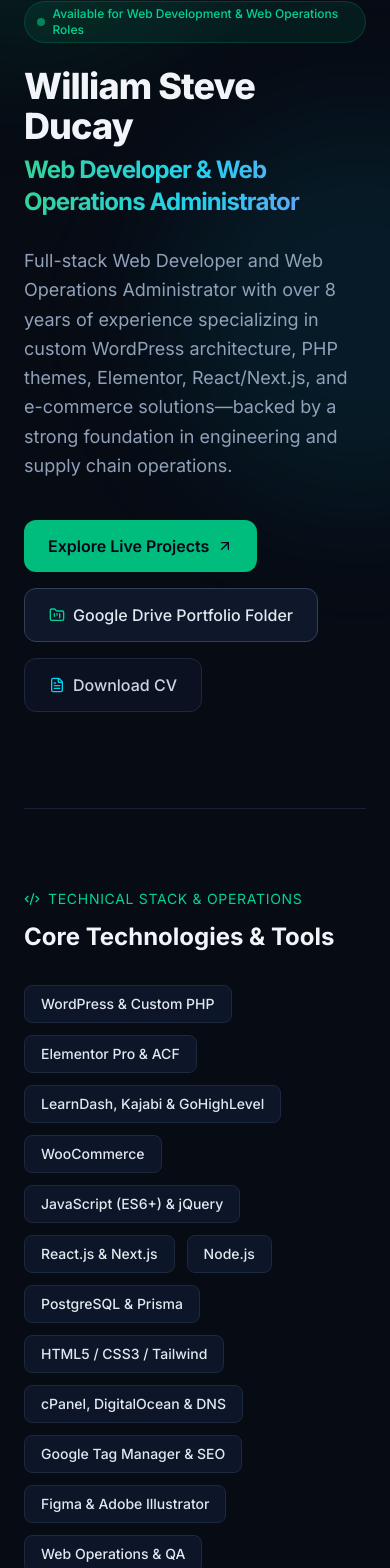
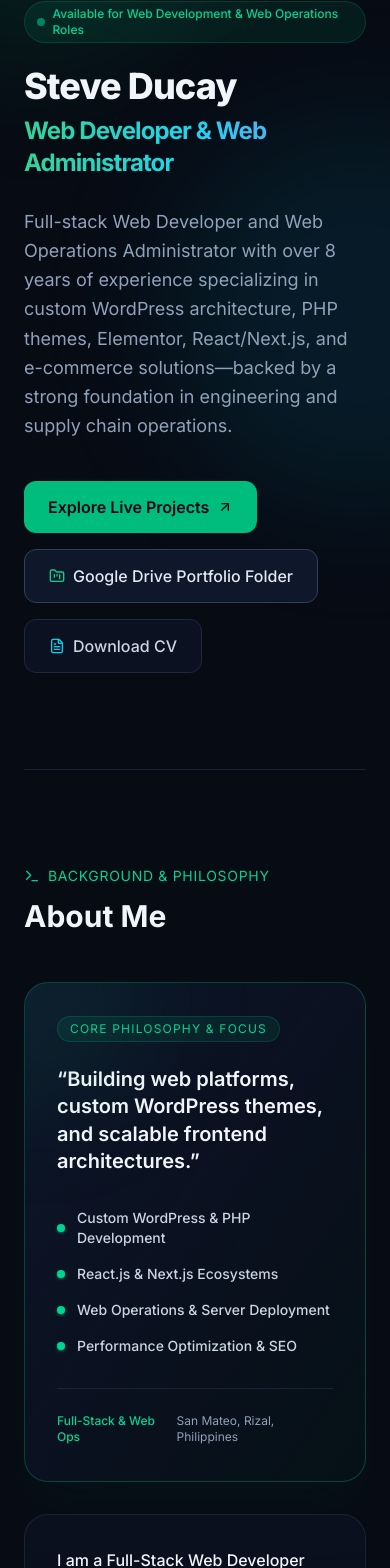
Before and after one commit to 2steve8/wsd-portfolio, a Next.js app: page / in a window 390 px wide. Shown: the part 160-1728 px from the top of the page. Built offline with nearby package versions, Linux system fonts and the light colour scheme.

Commit message:
second commit: updated information

```diff
--- a/src/app/layout.tsx
+++ b/src/app/layout.tsx
@@ -7,13 +7,14 @@ const inter = Inter({ subsets: ["latin"] });
 export const metadata: Metadata = {
   metadataBase: new URL("https://williamsteveducay.dev"), // Update to your final custom domain if you connect one
   title: {
-    default: "William Steve Ducay | Web Developer & Web Operations Administrator",
+    default: "Steve Ducay | Web Developer & Web Operations Administrator",
     template: "%s | William Steve Ducay Portfolio",
   },
   description:
-    "Portfolio of William Steve Ducay, Full-Stack Web Developer and Web Operations Administrator specializing in WordPress, custom PHP, Elementor, React, Next.js, and scalable web architecture.",
+    "Portfolio of Steve Ducay, Full-Stack Web Developer and Web Operations Administrator specializing in WordPress, custom PHP, Elementor, React, Next.js, and scalable web architecture.",
   keywords: [
     "William Steve Ducay",
+    "Steve Ducay",
     "Web Developer Philippines",
     "Web Operations Administrator",
     "WordPress Developer San Mateo Rizal",
@@ -23,12 +24,12 @@ export const metadata: Metadata = {
     "Frontend Developer",
     "WooCommerce Specialist",
   ],
-  authors: [{ name: "William Steve Ducay", url: "https://github.com" }],
-  creator: "William Steve Ducay",
+  authors: [{ name: "Steve Ducay", url: "https://github.com/2steve8" }],
+  creator: "Steve Ducay",
   openGraph: {
     type: "website",
     locale: "en_US",
-    url: "https://williamsteveducay.dev",
+    url: "https://wsd-portfolio.vercel.app/",
     title: "William Steve Ducay | Web Developer & Web Operations Administrator",
     description:
       "Explore the professional portfolio, production projects, and work history of William Steve Ducay, featuring custom WordPress builds, React apps, and web operations expertise.",
@@ -44,7 +45,7 @@ export const metadata: Metadata = {
   },
   twitter: {
     card: "summary_large_image",
-    title: "William Steve Ducay | Web Developer & Web Operations Administrator",
+    title: "Steve Ducay | Web Developer & Web Operations Administrator",
     description:
       "Full-Stack Web Developer and Web Operations Administrator specializing in WordPress, React, Next.js, and scalable web architecture.",
   },
--- a/src/app/page.tsx
+++ b/src/app/page.tsx
@@ -1,6 +1,7 @@
 "use client";
 
 import {
+  ABOUT_ME,
   EDUCATION,
   EXPERIENCE,
   PERSONAL_INFO,
@@ -237,6 +238,82 @@ export default function PortfolioPage() {
           </div>
         </section>
 
+        {/* ABOUT ME SECTION */}
+        <section id="about" className="py-24 border-b border-slate-800/80">
+          <div className="flex items-center gap-2 text-emerald-400 text-sm font-mono uppercase tracking-wider mb-3">
+            <Terminal className="w-4 h-4" />
+            <span>Background & Philosophy</span>
+          </div>
+
+          <h2 className="text-3xl sm:text-4xl font-bold mb-12">
+            About Me
+          </h2>
+
+          <div className="grid grid-cols-1 lg:grid-cols-12 gap-8 items-stretch">
+            {/* Left Column: Core Focus & Philosophy Card (5 Cols) */}
+            <div className="lg:col-span-5 rounded-3xl bg-gradient-to-br from-slate-900/90 via-slate-900/50 to-emerald-950/20 border border-emerald-500/30 p-8 sm:p-10 relative overflow-hidden flex flex-col justify-between shadow-2xl shadow-emerald-950/20">
+              <div className="absolute -top-20 -left-20 w-48 h-48 bg-emerald-500/10 rounded-full blur-3xl pointer-events-none" />
+
+              <div>
+                {/* Increased bottom margin below the badge */}
+                <div className="mb-6">
+                  <span className="inline-block px-3 py-1 rounded-full bg-emerald-500/10 border border-emerald-500/20 text-emerald-400 font-mono text-xs uppercase tracking-widest">
+                    Core Philosophy & Focus
+                  </span>
+                </div>
+
+                <blockquote className="text-xl sm:text-2xl font-semibold text-slate-100 leading-snug mb-8">
+                  &ldquo;{ABOUT_ME.headline}&rdquo;
+                </blockquote>
+
+                {/* Bullet Focus List with clean bottom spacing */}
+                <ul className="space-y-4 mb-8">
+                  {ABOUT_ME.focusAreas.map((area, idx) => (
+                    <li key={idx} className="flex items-center gap-3 text-sm text-slate-300 font-medium">
+                      <span className="w-2 h-2 rounded-full bg-emerald-400 shrink-0 shadow-sm shadow-emerald-500/50" />
+                      <span>{area}</span>
+                    </li>
+                  ))}
+                </ul>
+              </div>
+
+              <div className="pt-6 pb-1 border-t border-slate-800/80 flex items-center justify-between text-xs font-mono text-slate-400">
+                <span className="text-emerald-400 font-medium">
+                  Full-Stack & Web Ops
+                </span>
+                <span>{PERSONAL_INFO.location}</span>
+              </div>
+            </div>
+
+            {/* Right Column: Narrative & Stats Grid (7 Cols) */}
+            <div className="lg:col-span-7 flex flex-col justify-between rounded-3xl bg-slate-900/40 border border-slate-800/80 p-8 sm:p-10">
+              <div className="space-y-5 text-slate-300 text-base sm:text-lg leading-relaxed mb-8">
+                {ABOUT_ME.paragraphs.map((paragraph, idx) => (
+                  <p key={idx} className={idx === 0 ? "text-slate-100 font-medium" : ""}>
+                    {paragraph}
+                  </p>
+                ))}
+              </div>
+
+              {/* Mini Stats Bar */}
+              <div className="grid grid-cols-3 gap-4 pt-6 border-t border-slate-800/80 text-center sm:text-left">
+                <div className="p-3 sm:p-4 rounded-xl bg-slate-950/60 border border-slate-800">
+                  <div className="text-emerald-400 font-bold text-xl sm:text-2xl">8+</div>
+                  <div className="text-[11px] font-mono text-slate-400 uppercase tracking-wider mt-0.5">Years Exp.</div>
+                </div>
+                <div className="p-3 sm:p-4 rounded-xl bg-slate-950/60 border border-slate-800">
+                  <div className="text-cyan-400 font-bold text-xl sm:text-2xl">BSIT</div>
+                  <div className="text-[11px] font-mono text-slate-400 uppercase tracking-wider mt-0.5">STI Marikina</div>
+                </div>
+                <div className="p-3 sm:p-4 rounded-xl bg-slate-950/60 border border-slate-800">
+                  <div className="text-emerald-400 font-bold text-xl sm:text-2xl">100%</div>
+                  <div className="text-[11px] font-mono text-slate-400 uppercase tracking-wider mt-0.5">Precision QA</div>
+                </div>
+              </div>
+            </div>
+          </div>
+        </section>
+
         {/* TECHNICAL ARSENAL / SKILLS */}
         <section id="skills" className="py-20 border-b border-slate-800/80">
           <div className="flex items-center gap-2 text-emerald-400 text-sm font-mono uppercase tracking-wider mb-3">
@@ -306,21 +383,41 @@ export default function PortfolioPage() {
                       </a>
                     </div>
 
-                    {/* Website Image Preview */}
+                    {/* Website Image Preview with Robust Fallback */}
                     <a
                       href={project.url}
                       target="_blank"
                       rel="noopener noreferrer"
-                      className="block relative aspect-[16/10] overflow-hidden bg-slate-950"
+                      className="block relative aspect-[16/10] overflow-hidden bg-slate-950 group/img"
                     >
                       <img
                         src={project.image}
                         alt={`${project.title} website preview`}
                         loading="lazy"
                         className="w-full h-full object-cover object-top group-hover:scale-105 transition-transform duration-500 ease-out"
+                        onError={(e) => {
+                          // If mShots fails or is blocked, replace with a sleek branded fallback badge
+                          e.currentTarget.style.display = "none";
+                          const parent = e.currentTarget.parentElement;
+                          if (parent && !parent.querySelector(".fallback-banner")) {
+                            const fallback = document.createElement("div");
+                            fallback.className = "fallback-banner absolute inset-0 bg-gradient-to-br from-slate-900 via-slate-950 to-emerald-950/40 flex flex-col items-center justify-center p-6 text-center";
+                            fallback.innerHTML = `
+                              <div class="w-12 h-12 rounded-xl bg-emerald-500/10 border border-emerald-500/30 flex items-center justify-center text-emerald-400 font-bold text-lg mb-3 shadow-inner">
+                                ${project.title.charAt(0)}
+                              </div>
+                              <h4 class="text-slate-100 font-bold text-base mb-1">${project.title}</h4>
+                              <p class="text-xs text-slate-400 font-mono">${project.url.replace(/^https?:\/\//, "")}</p>
+                              <span class="mt-4 text-xs font-medium text-emerald-400 bg-emerald-500/10 px-3 py-1 rounded-full border border-emerald-500/20 group-hover/img:bg-emerald-500 group-hover/img:text-slate-950 transition-colors">
+                                Visit Live Site &rarr;
+                              </span>
+                            `;
+                            parent.appendChild(fallback);
+                          }
+                        }}
                       />
                       {/* Subtle dark gradient overlay at bottom of image */}
-                      <div className="absolute inset-0 bg-gradient-to-t from-slate-950/80 via-transparent to-transparent opacity-60 group-hover:opacity-30 transition-opacity" />
+                      <div className="absolute inset-0 bg-gradient-to-t from-slate-950/80 via-transparent to-transparent opacity-60 group-hover:opacity-30 transition-opacity pointer-events-none" />
                     </a>
                   </div>
 
--- a/src/data/portfolioData.ts
+++ b/src/data/portfolioData.ts
@@ -1,6 +1,6 @@
 export const PERSONAL_INFO = {
-  name: "William Steve Ducay",
-  role: "Web Developer & Web Operations Administrator",
+  name: "Steve Ducay",
+  role: "Web Developer & Web Administrator",
   location: "San Mateo, Rizal, Philippines",
   phone: "+63 955 340 4738",
   emailPrimary: "williamsteveducay@live.com",
@@ -10,6 +10,21 @@ export const PERSONAL_INFO = {
     "https://drive.google.com/drive/u/0/folders/0B_W6wEPPCj6XLWRfTHA0OXVQSFk?resourcekey=0-16GD75SggfU_s-rLt9XBuQ",
   resumePdfUrl:
     "https://drive.google.com/file/d/1DE3285AzQ59YetnX6wV7bGn_XfS6IpN9/view?usp=sharing",
+};
+
+export const ABOUT_ME = {
+  headline: "Building web platforms, custom WordPress themes, and scalable frontend architectures.",
+  focusAreas: [
+    "Custom WordPress & PHP Development",
+    "React.js & Next.js Ecosystems",
+    "Web Operations & Server Deployment",
+    "Performance Optimization & SEO",
+  ],
+  paragraphs: [
+    "I am a Full-Stack Web Developer and Web Operations Administrator with over 8 years of specialized experience architecting custom WordPress ecosystems, high-performance PHP themes, Elementor implementations, and modern React/Next.js frontends.",
+    "My professional journey is grounded in a Bachelor of Science in Information Technology from STI College, combined with extensive leadership in digital operations and project management. This background instills a rigorous, systems-oriented approach to debugging, server deployments, database optimization, and cross-functional technical management.",
+    "Whether scaling agency funnels, managing cPanel/DigitalOcean infrastructure, or streamlining multilingual RTL platforms, I bridge the gap between technical code quality and seamless digital operations.",
+  ],
 };
 
 export const SKILLS = [
@@ -91,14 +106,14 @@ export const PROJECTS = [
       "Professional regional portal maintained for event management and membership registration, focusing on multilingual content architecture and core web vitals.",
   },
   {
-    title: "International Digital & RTL Platforms",
-    category: "Web Design, Branding & Localization",
-    url: "https://mind-tech.co.il",
+    title: "Dr. Roseann",
+    category: "Medical & Healthcare Platform",
+    url: "https://www.drroseann.com/",
     image:
-      "https://s0.wp.com/mshots/v1/https%3A%2F%2Fmind-tech.co.il?w=800&h=500",
-    tech: ["WordPress", "RTL Hebrew Layouts", "Branding", "Custom UI"],
+      "https://s0.wp.com/mshots/v1/https%3A%2F%2Fwww.drroseann.com%2F?w=800&h=500",
+    tech: ["WordPress", "Elementor", "Responsive UI", "Healthcare SEO"],
     description:
-      "Executed web design, color systems, and localized RTL content layouts for multiple commercial platforms including Mind-Tech, Dobrin, TheFungi, Discret, and Secret Room.",
+      "Professional medical and healthcare practice platform featuring clean responsive layout architecture, patient resource galleries, and service scheduling workflows.",
   },
 ];
 
```
